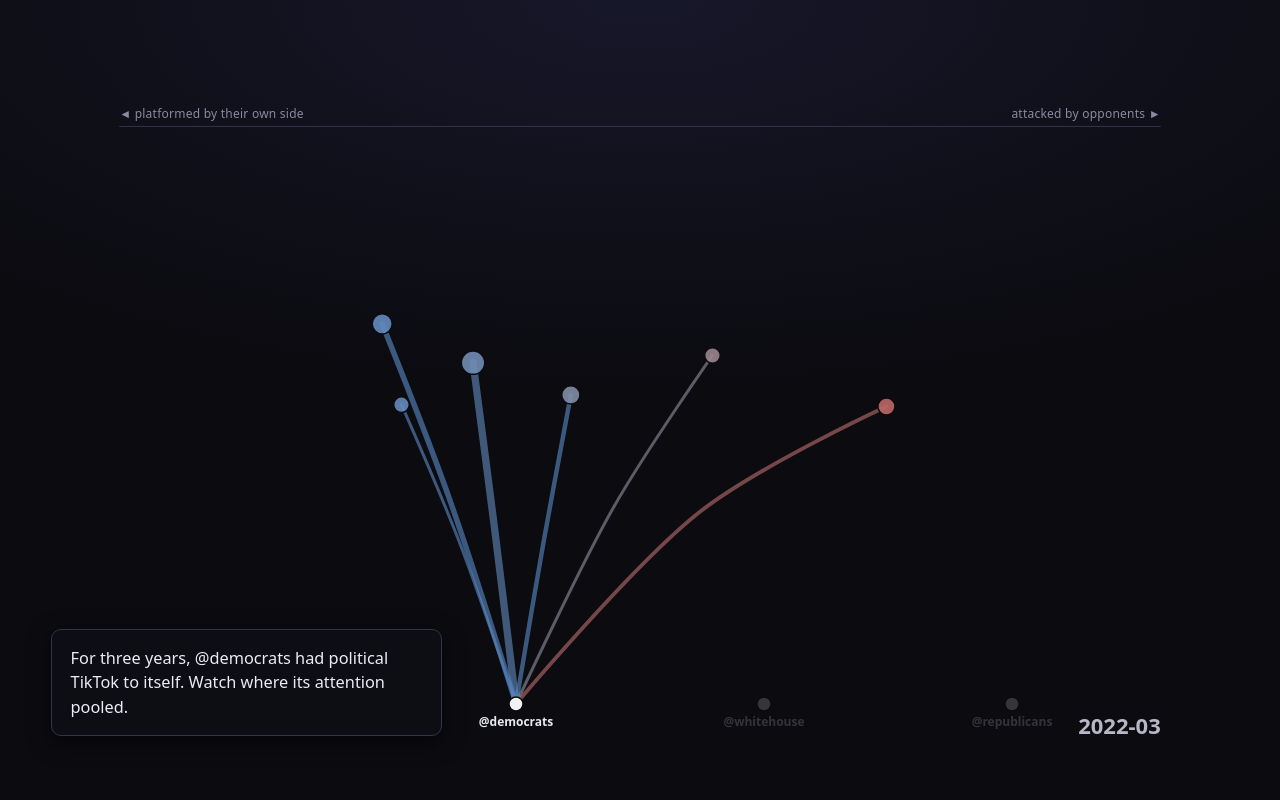
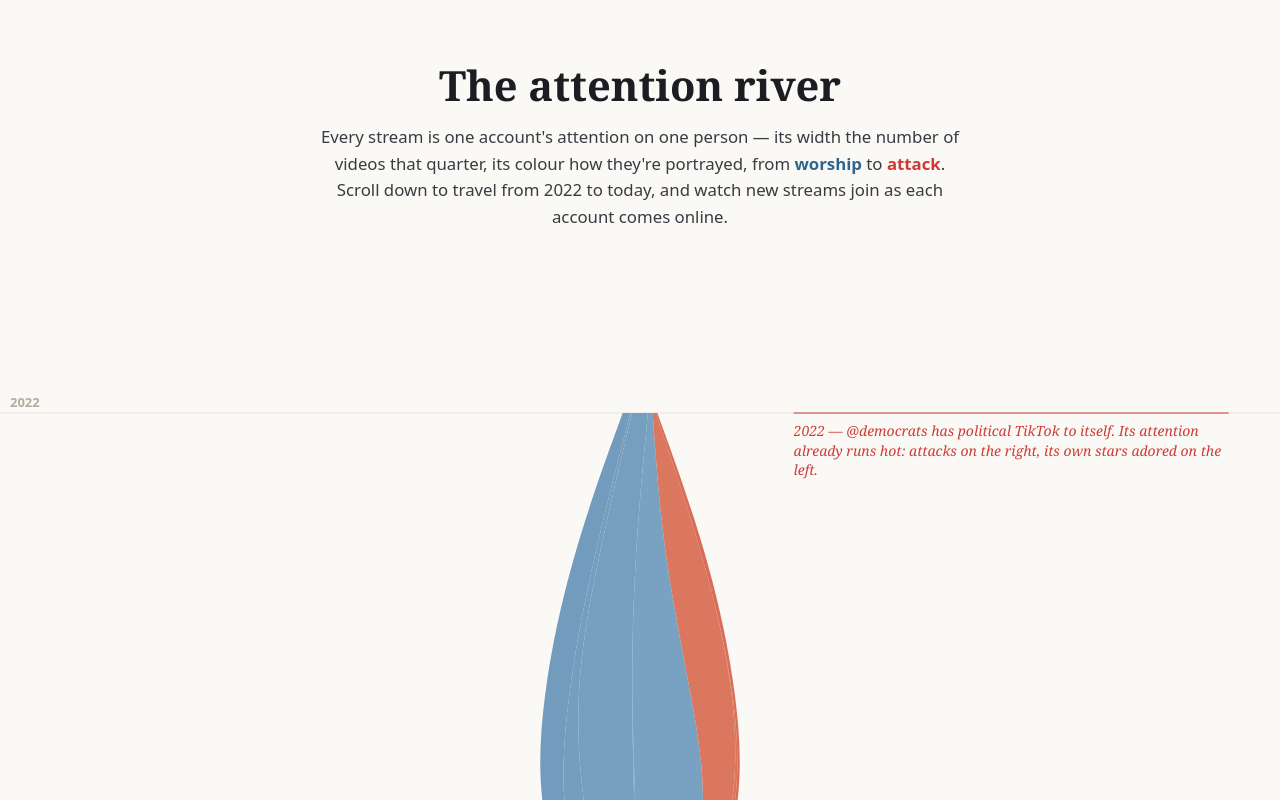
Before and after one commit to wongpeiting/dems-be-mean, a SvelteKit app: page /attention in a window 1280 px wide. Shown: the top 800 px of the page. Built offline with nearby package versions, Linux system fonts and the light colour scheme.

Commit message:
Rebuild: vertical time-Sankey (Hormuz aesthetic) — account→target streams, register color, quarterly widths, scroll=time

```diff
--- a/src/routes/attention/+page.svelte
+++ b/src/routes/attention/+page.svelte
@@ -1,66 +1,63 @@
 <script>
-	import Scroller from '$lib/components/Scroller.svelte';
-	import AttentionMap from './AttentionMap.svelte';
-
-	let index = $state(0);
-	let progress = $state(0);
-	let count = $state(0);
-
-	const steps = [
-		'For three years, @democrats had political TikTok to itself. Watch where its attention pooled.',
-		'Its own stars gathered on the left — Kamala Harris, Obama, Walz — platformed and adored.',
-		'On the right, a wall of targets: Musk, the Republican Party, Mike Johnson — attacked in post after post.',
-		'August 2025: the White House arrives, pouring cool, worshipful attention into Trump from the other side.',
-		'February 2026: the Republicans join. Trump is now the biggest pool of all — fed hot by his enemies, cool by his own.'
-	];
+	import VerticalFlow from './VerticalFlow.svelte';
 </script>
 
-<section class="story">
-	<Scroller top={0} bottom={1} bind:index bind:progress bind:count>
-		{#snippet background()}
-			<AttentionMap {progress} />
-		{/snippet}
-		{#snippet foreground()}
-			{#each steps as step (step)}
-				<div class="step"><p>{step}</p></div>
-			{/each}
-		{/snippet}
-	</Scroller>
-</section>
+<article>
+	<header>
+		<h1>The attention river</h1>
+		<p class="dek">
+			Every stream is one account's attention on one person — its width the number of videos that
+			quarter, its colour how they're portrayed, from <span class="cool">worship</span> to
+			<span class="hot">attack</span>. Scroll down to travel from 2022 to today, and watch new
+			streams join as each account comes online.
+		</p>
+	</header>
+
+	<VerticalFlow />
+
+	<footer>
+		<p>Source: Stage-2 classification of @democrats, @whitehouse and @republicans TikTok, 2022–2026.</p>
+	</footer>
+</article>
 
 <style>
-	.story {
-		max-width: none;
+	:global(body) {
+		margin: 0;
+		background: #faf9f6;
+	}
+	article {
 		font-family: system-ui, sans-serif;
+		color: #1c1c22;
 	}
-	.step {
-		height: 100vh;
-		display: flex;
-		align-items: flex-end;
-		justify-content: flex-start;
-		padding: 0 0 8vh 4vw;
-		box-sizing: border-box;
-		pointer-events: none;
+	header {
+		max-width: 40rem;
+		margin: 0 auto;
+		padding: 4rem 1.5rem 2rem;
+		text-align: center;
 	}
-	.step p {
-		background: rgba(14, 14, 22, 0.9);
-		border: 1px solid #33334a;
-		border-radius: 10px;
-		padding: 1rem 1.15rem;
-		max-width: 22rem;
+	h1 {
+		font: 700 2.6rem/1.05 Georgia, serif;
+		margin: 0 0 1rem;
+	}
+	.dek {
+		font-size: 1.05rem;
+		line-height: 1.6;
+		color: #3a3a42;
 		margin: 0;
-		font-size: 1.02rem;
-		line-height: 1.5;
-		color: #ececf4;
-		box-shadow: 0 6px 22px rgba(0, 0, 0, 0.5);
 	}
-	@media (max-width: 640px) {
-		.step {
-			padding: 0 1rem 6vh;
-			justify-content: center;
-		}
-		.step p {
-			max-width: none;
-		}
+	.cool {
+		color: #2f6690;
+		font-weight: 600;
+	}
+	.hot {
+		color: #cf3b34;
+		font-weight: 600;
+	}
+	footer {
+		max-width: 40rem;
+		margin: 0 auto;
+		padding: 2rem 1.5rem 5rem;
+		color: #8a8578;
+		font-size: 0.8rem;
 	}
 </style>
--- /dev/null
+++ b/src/routes/attention/VerticalFlow.svelte
@@ -0,0 +1,170 @@
+<script>
+	// A tall vertical time-Sankey, Hormuz-styled: time runs top(2022)→bottom(2026),
+	// each stream is one account→target attention flow, width = that quarter's volume
+	// (non-additive), colour = register (cool worship … hot attack). Streams enter as
+	// tributaries at their first quarter. The reader scrolls the page down through it.
+	import { stack, stackOffsetSilhouette, stackOrderNone, area, curveBasis } from 'd3-shape';
+	import { scaleLinear } from 'd3-scale';
+	import data from '$lib/data/attention.json';
+
+	const N_STREAMS = 14;
+	const PER_QUARTER = 150; // px of height per quarter
+
+	const ACCT = { democrats: '@democrats', whitehouse: '@whitehouse', republicans: '@republicans' };
+	const quarterOf = (m) => {
+		const [y, mo] = m.split('-').map(Number);
+		return `${y}-Q${Math.floor((mo - 1) / 3) + 1}`;
+	};
+	// register → colour (cool worship … hot attack)
+	const colorFor = scaleLinear().domain([-3, -1, 0, 1, 3]).range(['#2f6690', '#7ba6c9', '#b9b9c2', '#e08a5b', '#cf3b34']).clamp(true);
+
+	// aggregate monthly flows → per (account,person) stream, per quarter
+	const streamMap = {};
+	for (const f of data.flows) {
+		const key = `${f.account}|${f.person}`;
+		const q = quarterOf(f.month);
+		const s = (streamMap[key] ??= { account: f.account, person: f.person, byQ: {}, total: 0, sumReg: 0 });
+		s.byQ[q] = (s.byQ[q] || 0) + f.count;
+		s.total += f.count;
+		s.sumReg += f.sumReg;
+	}
+	// top N streams, ordered by register (cool→hot) so the river runs worship-left → attack-right
+	const streams = Object.entries(streamMap)
+		.map(([key, s]) => ({ key, ...s, reg: s.sumReg / s.total }))
+		.sort((a, b) => b.total - a.total)
+		.slice(0, N_STREAMS)
+		.sort((a, b) => a.reg - b.reg);
+
+	const quarters = [...new Set(streams.flatMap((s) => Object.keys(s.byQ)))].sort();
+	const qIndex = Object.fromEntries(quarters.map((q, i) => [q, i]));
+
+	// series rows (one per quarter) → d3.stack (silhouette = centred streamgraph)
+	const rows = quarters.map((q) => {
+		const row = { q };
+		for (const s of streams) row[s.key] = s.byQ[q] || 0;
+		return row;
+	});
+	const stacked = stack().keys(streams.map((s) => s.key)).order(stackOrderNone).offset(stackOffsetSilhouette)(rows);
+
+	const height = quarters.length * PER_QUARTER;
+	let width = $state(0);
+
+	const yOf = (i) => (i / (quarters.length - 1)) * (height - 2 * PER_QUARTER) + PER_QUARTER;
+	const halfMax = Math.max(...stacked.flat().flatMap((d) => [Math.abs(d[0]), Math.abs(d[1])]));
+	const xScale = $derived(scaleLinear().domain([-halfMax, halfMax]).range([width * 0.14, width * 0.86]));
+
+	const areaGen = $derived(
+		area()
+			.y((d) => yOf(qIndex[d.data.q]))
+			.x0((d) => xScale(d[0]))
+			.x1((d) => xScale(d[1]))
+			.curve(curveBasis)
+	);
+
+	// one label per stream at its WIDEST quarter (so labels spread out in time),
+	// then a vertical dodge so they never overlap
+	const labels = $derived.by(() => {
+		if (width <= 0) return [];
+		const raw = stacked
+			.map((layer, li) => {
+				const s = streams[li];
+				let bestI = -1, bestW = 0;
+				layer.forEach((d, i) => {
+					const w = Math.abs(d[1] - d[0]);
+					if (w > bestW) { bestW = w; bestI = i; }
+				});
+				if (bestI < 0 || bestW <= 0) return null;
+				const d = layer[bestI];
+				return {
+					key: s.key,
+					x: (xScale(d[0]) + xScale(d[1])) / 2,
+					y: yOf(bestI),
+					text: `${s.person} · ${ACCT[s.account]}`,
+					color: colorFor(s.reg)
+				};
+			})
+			.filter(Boolean)
+			.sort((a, b) => a.y - b.y);
+		const MIN = 22;
+		for (let i = 1; i < raw.length; i++) {
+			if (raw[i].y - raw[i - 1].y < MIN) raw[i].y = raw[i - 1].y + MIN;
+		}
+		return raw;
+	});
+
+	// time gridlines + era annotations placed at their quarter
+	const eras = [
+		{ q: quarterOf(data.accounts.find((a) => a.id === 'democrats').firstMonth), text: '2022 — @democrats has political TikTok to itself. Its attention already runs hot: attacks on the right, its own stars adored on the left.' },
+		{ q: quarterOf(data.accounts.find((a) => a.id === 'whitehouse').firstMonth), text: 'Aug 2025 — the White House arrives and a cool worship-stream pours into Trump, even as the Democrats keep hammering him.' },
+		{ q: quarterOf(data.accounts.find((a) => a.id === 'republicans').firstMonth), text: 'Feb 2026 — the Republicans join. Trump is now fed from both temperatures at once.' }
+	].map((e) => ({ ...e, y: yOf(qIndex[e.q] ?? 0) }));
+	const yearTicks = $derived(quarters.map((q, i) => ({ q, i, y: yOf(i) })).filter((t) => t.q.endsWith('Q1')));
+</script>
+
+<div class="flow" bind:clientWidth={width}>
+	{#if width > 0}
+		<svg {width} {height} viewBox="0 0 {width} {height}" role="presentation">
+			<!-- year ticks -->
+			{#each yearTicks as t (t.q)}
+				<line class="tick" x1="0" x2={width} y1={t.y} y2={t.y} />
+				<text class="tick-label" x="10" y={t.y - 6}>{t.q.slice(0, 4)}</text>
+			{/each}
+
+			<!-- streams -->
+			{#each stacked as layer, li (streams[li].key)}
+				<path d={areaGen(layer)} fill={colorFor(streams[li].reg)} fill-opacity="0.88" />
+			{/each}
+
+			<!-- stream labels at entry -->
+			{#each labels as l (l.key)}
+				<text class="stream-label" x={l.x} y={l.y} text-anchor="middle">{l.text}</text>
+			{/each}
+
+			<!-- era word-annotations -->
+			{#each eras as e (e.q)}
+				<line class="era-rule" x1={width * 0.62} x2={width * 0.96} y1={e.y} y2={e.y} />
+				<foreignObject x={width * 0.62} y={e.y + 8} width={width * 0.34} height="130">
+					<p class="era">{e.text}</p>
+				</foreignObject>
+			{/each}
+		</svg>
+	{/if}
+</div>
+
+<style>
+	.flow {
+		width: 100%;
+		background: #faf9f6;
+	}
+	svg {
+		display: block;
+		width: 100%;
+	}
+	.tick {
+		stroke: #e7e4dd;
+		stroke-width: 1;
+	}
+	.tick-label {
+		fill: #b3ac9e;
+		font: 700 13px system-ui, sans-serif;
+	}
+	path {
+		transition: fill-opacity 0.2s;
+	}
+	.stream-label {
+		fill: #1a1a1a;
+		font: 600 12px system-ui, sans-serif;
+		paint-order: stroke;
+		stroke: #faf9f6;
+		stroke-width: 3px;
+	}
+	.era-rule {
+		stroke: #cf3b34;
+		stroke-width: 1;
+	}
+	.era {
+		margin: 0;
+		font: italic 500 14px/1.4 Georgia, serif;
+		color: #cf3b34;
+	}
+</style>
```
